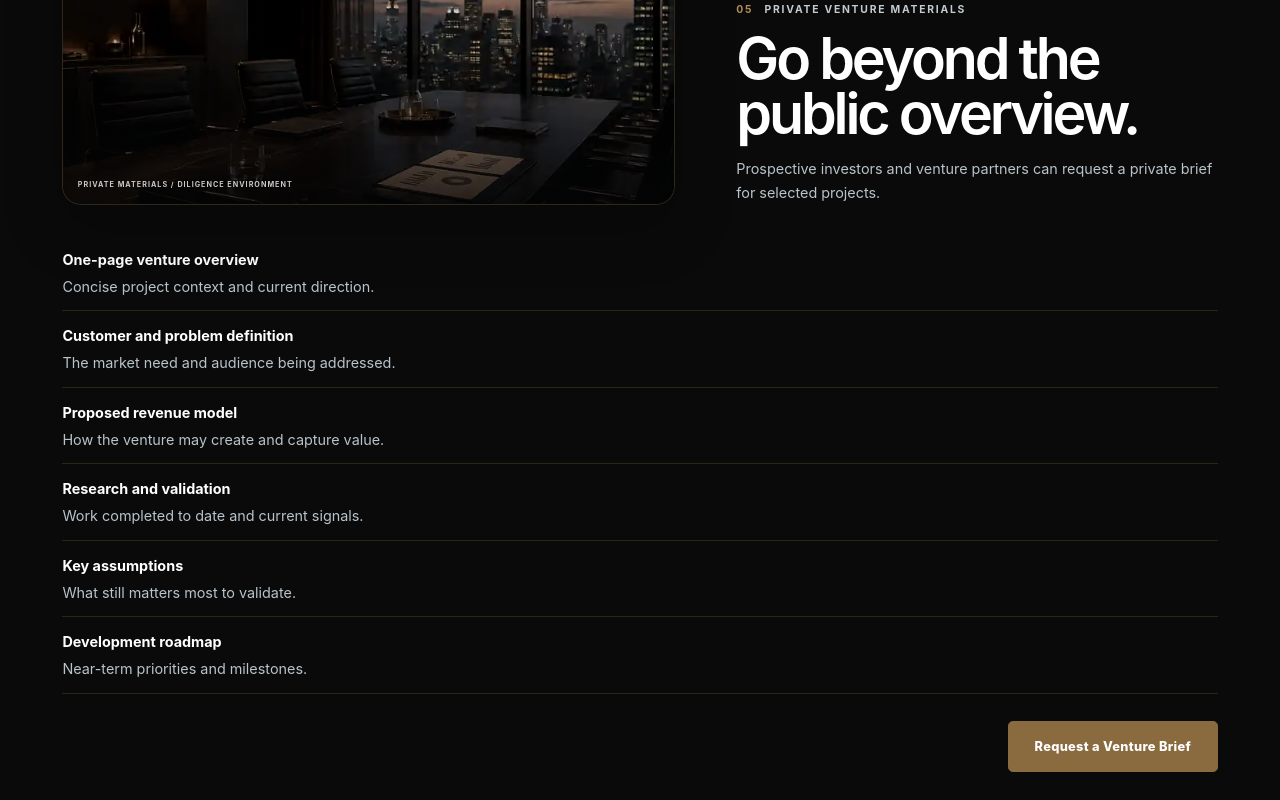
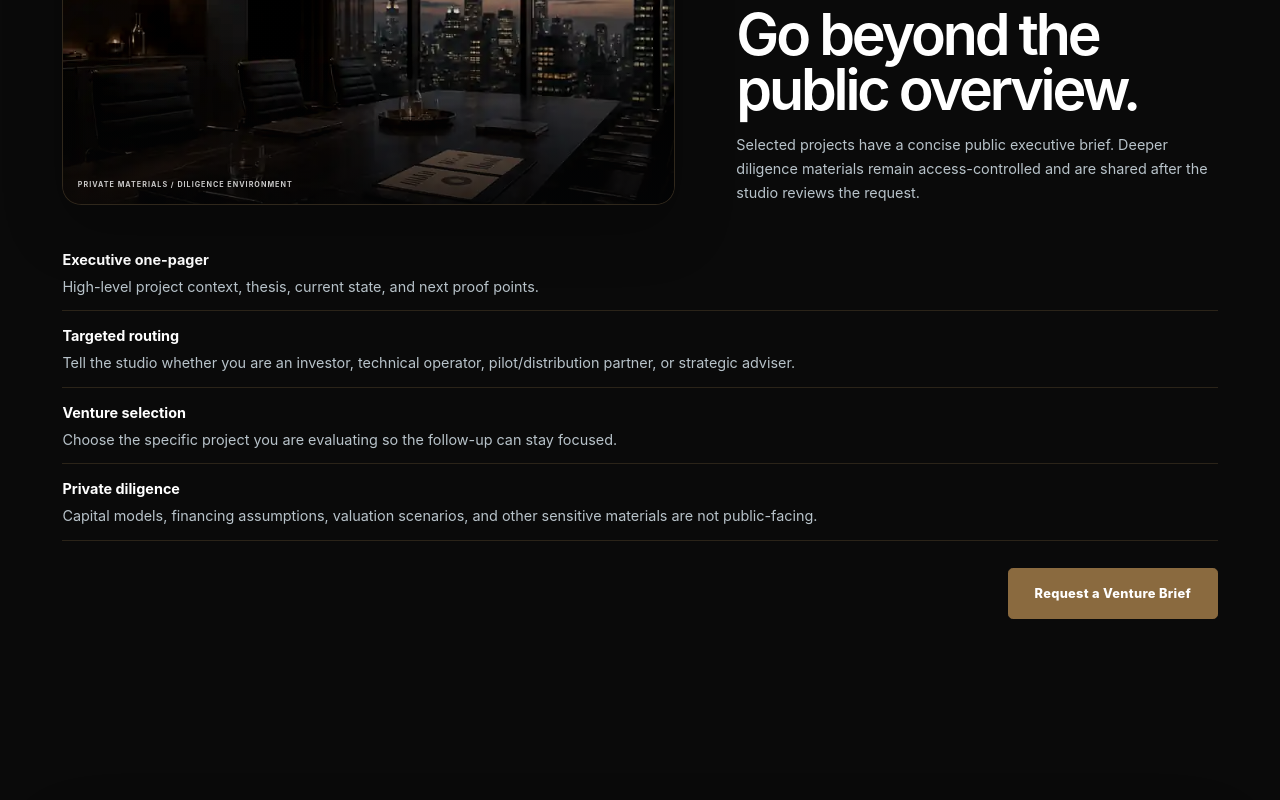
Before and after one commit to josephjilovec/josephjilovec, a Next.js app: page / in a window 1280 px wide. Shown: the part 6380-7180 px from the top of the page. Built offline with nearby package versions, Linux system fonts and the light colour scheme.

Commit message:
Replace generic brief CTA with targeted modal

```diff
--- a/components/home/PrivateBriefsSection.tsx
+++ b/components/home/PrivateBriefsSection.tsx
@@ -1,5 +1,5 @@
-import Link from "next/link";
 import { SectionHeading } from "@/components/shared/SectionHeading";
+import { PrivateBriefRequest } from "@/components/ventures/PrivateBriefRequest";
 
 export function PrivateBriefsSection(){
   return <section id="investor-access" className="section home-anchor private-briefs-section">
@@ -9,17 +9,15 @@ export function PrivateBriefsSection(){
         <figcaption>Private materials / diligence environment</figcaption>
       </figure>
       <SectionHeading index="05" eyebrow="Private venture materials" title="Go beyond the public overview.">
-        <p>Prospective investors and venture partners can request a private brief for selected projects.</p>
+        <p>Selected projects have a concise public executive brief. Deeper diligence materials remain access-controlled and are shared after the studio reviews the request.</p>
       </SectionHeading>
     </div>
     <div className="contact-lanes">
-      <p><strong>One-page venture overview</strong>Concise project context and current direction.</p>
-      <p><strong>Customer and problem definition</strong>The market need and audience being addressed.</p>
-      <p><strong>Proposed revenue model</strong>How the venture may create and capture value.</p>
-      <p><strong>Research and validation</strong>Work completed to date and current signals.</p>
-      <p><strong>Key assumptions</strong>What still matters most to validate.</p>
-      <p><strong>Development roadmap</strong>Near-term priorities and milestones.</p>
+      <p><strong>Executive one-pager</strong>High-level project context, thesis, current state, and next proof points.</p>
+      <p><strong>Targeted routing</strong>Tell the studio whether you are an investor, technical operator, pilot/distribution partner, or strategic adviser.</p>
+      <p><strong>Venture selection</strong>Choose the specific project you are evaluating so the follow-up can stay focused.</p>
+      <p><strong>Private diligence</strong>Capital models, financing assumptions, valuation scenarios, and other sensitive materials are not public-facing.</p>
     </div>
-    <div className="section-action"><Link className="button" href="/#contact">Request a Venture Brief</Link></div>
+    <div className="section-action"><PrivateBriefRequest /></div>
   </section>
 }
```
